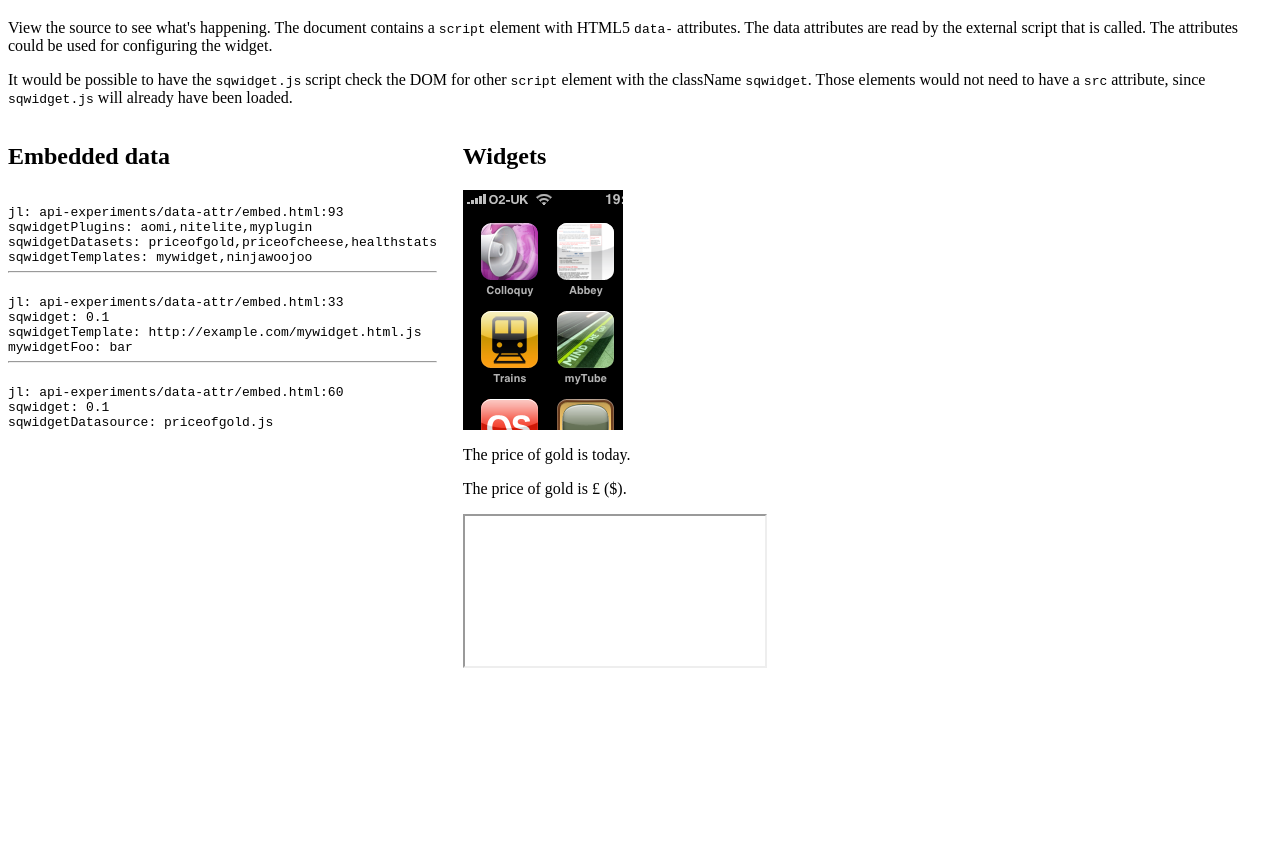
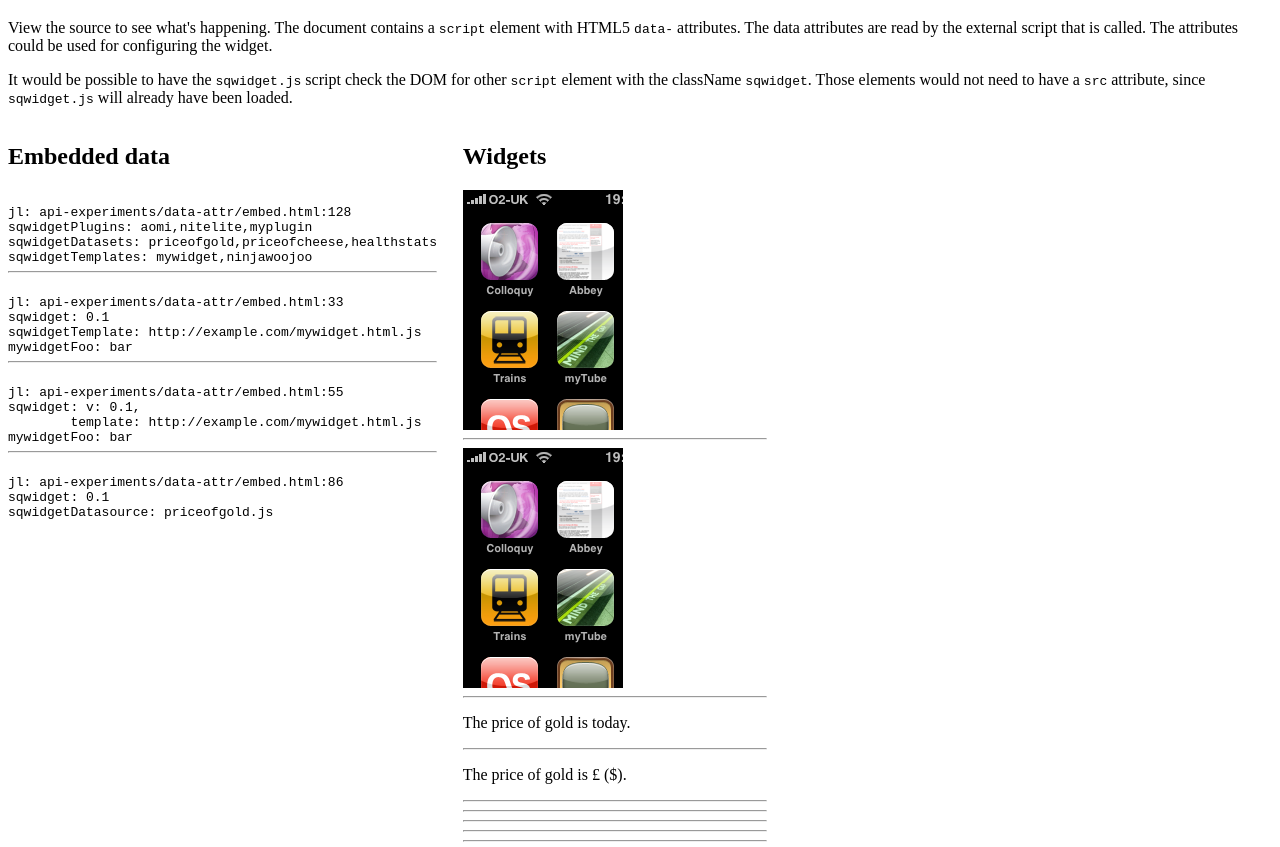
Before and after one commit to premasagar/sqwidget, a plain HTML site: page api-experiments/data-attr/embed.html in a window 1280 px wide. Shown: the part 61-908 px from the top of the page. Before the commit the page ends 800 px from the top, so only its background shows below. Drawn offline with Linux system fonts and the light colour scheme.

Commit message:
further possible embed codes

```diff
--- a/api-experiments/data-attr/embed.html
+++ b/api-experiments/data-attr/embed.html
@@ -2,7 +2,7 @@
 <html lang=en>
 <head>
     <meta charset=utf-8>
-    <title>Sqwidget: possible embed code</title>
+    <title>Sqwidget: possible embed codes</title>
 
     <style>
         .report, .widgets {
@@ -49,11 +49,37 @@
             sqwidget.js is called somewhere else in the document. on $(document).ready(), all elements matching the selector 'div[data-sqwidget]' that don't have boolean attribute 'data-sqwidget-loaded', are initialised, with the classname 'sqwidget' being added to them.
         -->
 
+        <hr>
 
+
+<div
+    data-sqwidget = "
+        v: 0.1,
+        template: http://example.com/mywidget.html.js
+    "
+    data-mywidget-foo = bar
+
+    style = "
+        width:160px;
+        height:240px;
+        background:url(default.png);
+
+        /* basic reset rules */
+        padding:0;
+        margin:0;
+        border:none;
+    "
+></div>
+
+
+        <hr>
 
 
         <!-- inline widget -->
         <p>The price of gold is <span data-sqwidget=0.1 data-sqwidget-template=priceofgold-inline.html></span> today.
+
+
+        <hr>
 
 
         <!-- block-level injection of data -->
@@ -65,10 +91,16 @@
         </div>
 
 
+        <hr>
+
+
         <!-- document-level template -->
-        <script type=text/x-tiddler>
-            This is my template. It includes a lovely <img data-mytiddler-imgsrc=blah.png />
+        <script type=text/x-sqwidget>
+            This is my template. It includes a lovely <img data-mysqwidget-img=blah.png />
         </script>
+
+
+        <hr>
 
 
 
@@ -88,6 +120,9 @@
         ></script>
 
 
+        <hr>
+
+
 
         <!-- load plugins; can be expressed anywhere in the document; can be done multiple times in the document -->
         <script
@@ -97,11 +132,17 @@
             data-sqwidget-templates = mywidget,ninjawoojoo
         ></script>
 
+
+        <hr>
+
         <!-- embed data, utilising a plugin -->
         <div
             data-mywidget = 0.1
             data-mywidget-foo = bar
         ></div>
+
+
+        <hr>
 
 
         <!-- iframes? -->
@@ -110,7 +151,13 @@
         ></iframe>
 
 
+        <hr>
+
+
         <script>
+            /*
+            // append AppleOfMyIframe sqwidget
+
             $('body')
                 .append($.iframe({
                     src:'../sqwidget/api-experiments/data-attr/default.png',
@@ -121,8 +168,9 @@
                         backgroundImage:'url(../sqwidget/api-experiments/data-attr/default.png)'
                     }
                 }));
+
+           */
         </script>
-
 
     </div>
 </body>
--- a/api-experiments/data-attr/sqwidget.js
+++ b/api-experiments/data-attr/sqwidget.js
@@ -56,6 +56,10 @@
         divs = document.getElementsByTagName('div'),
         len = divs.length,
         widgets = [],
+        rtrim = /^(\s|\u00A0)+|(\s|\u00A0)+$/g,
+        trim = function(str){
+            return str.replace(rtrim, '');
+        },
         div, i, j, attrs, attrlen, widgetslen, widget;
 
     for (i = len; i; i--){
@@ -78,7 +82,7 @@
         demo = '';
         for (prop in data){
             if (data.hasOwnProperty(prop)){
-                demo += '<br />' + prop + ': ' + data[prop];
+                demo += '<br />' + trim(prop) + ': ' + trim(data[prop]);
             }
         }
         document.getElementById('datafound').innerHTML += '<hr />' + demo;
```
Lines whose indentation alone changed are shown as unchanged.
